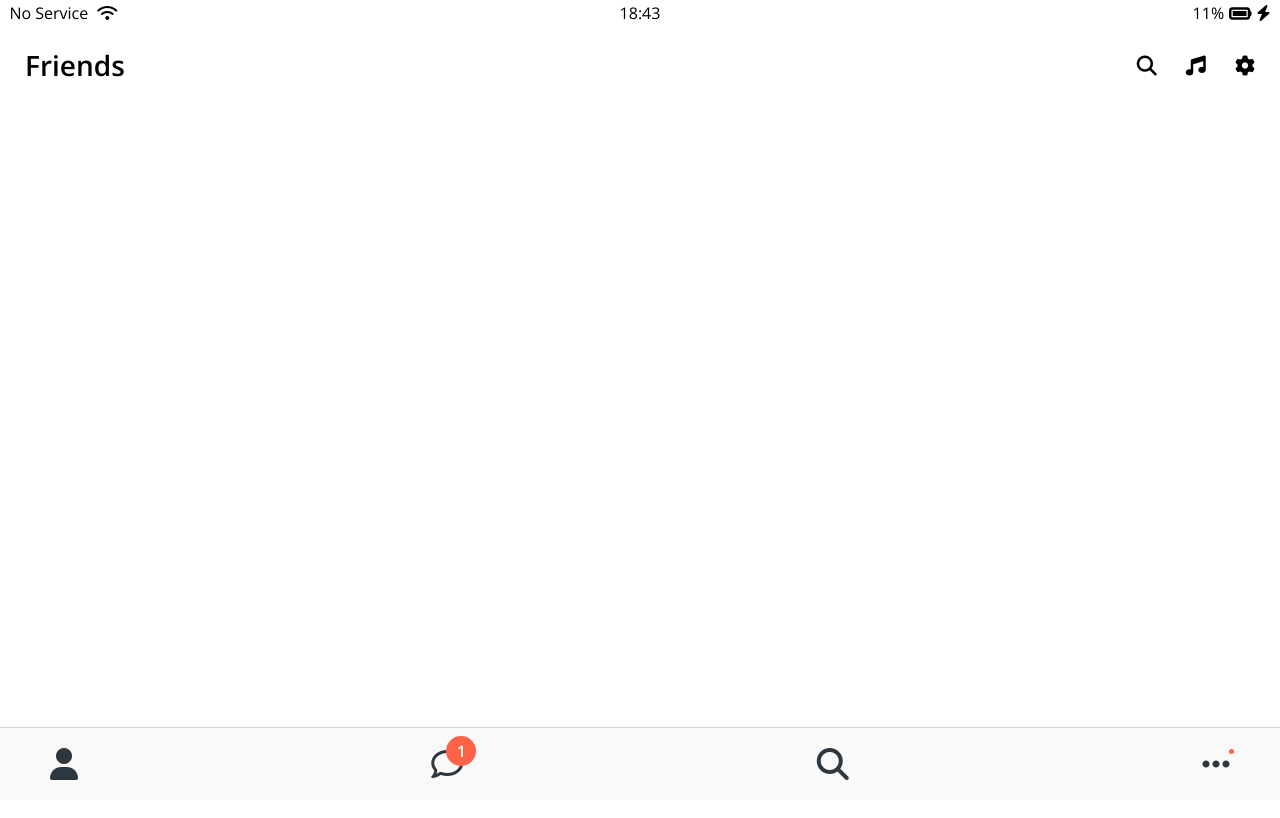
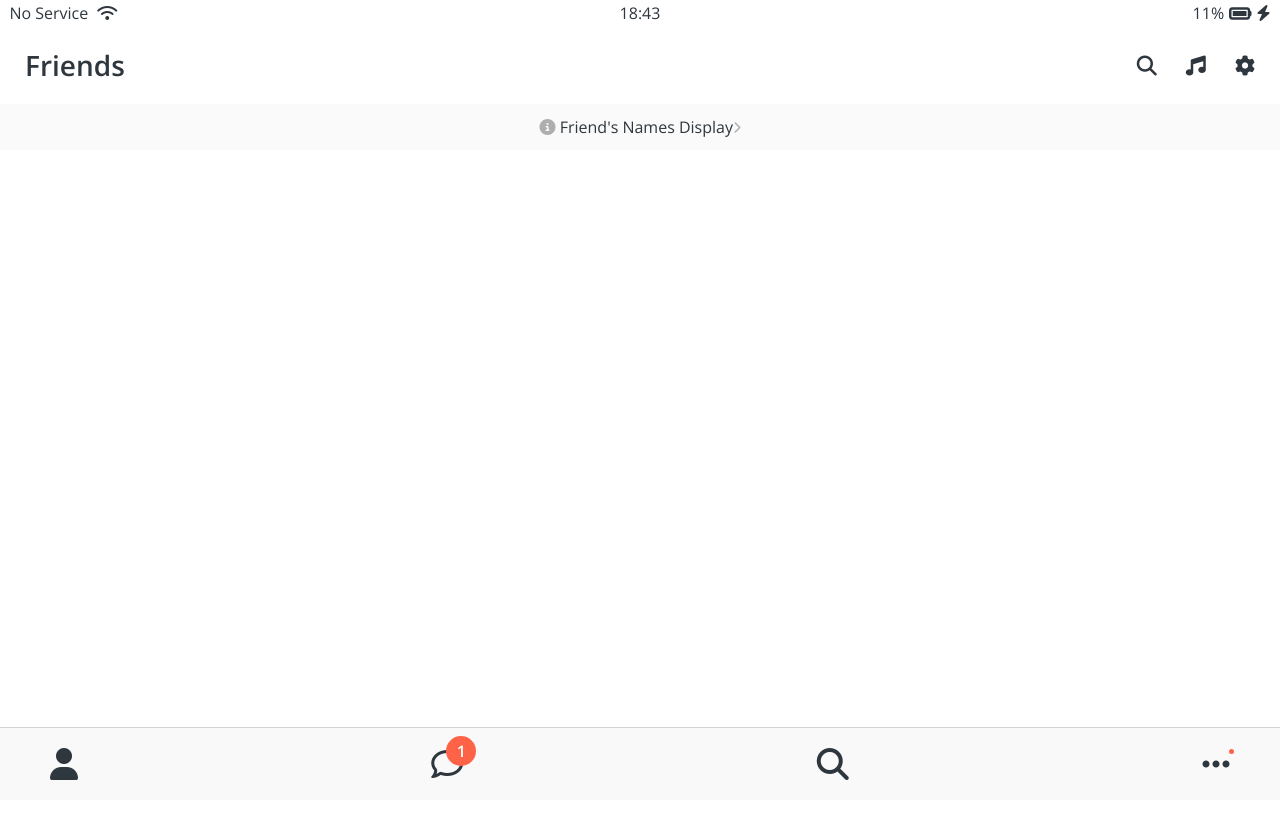
Before and after one commit to Namyunha/kokoa-clone-2022, a plain HTML site: page friends.html in a window 1280 px wide. Shown: the top 818 px of the page. Drawn offline with nearby package versions, Linux system fonts and the light colour scheme.

Commit message:
created friends

```diff
--- /dev/null
+++ b/css/screens/friends.css
@@ -0,0 +1,11 @@
+#friends-display-link {
+  text-align: center;
+  display: block;
+  background-color: #fafafa;
+  padding: 15px 0px;
+  font-size: 16px;
+}
+
+#friends-display-link i {
+  color: rgba(0, 0, 0, 0.3);
+}
--- a/css/style.css
+++ b/css/style.css
@@ -8,7 +8,8 @@
 @import "components/screen-header.css";
 /*Screens*/
 @import "screens/login.css";
+@import "screens/friends.css";
 body {
+  color: #2e363e;
   font-family: "Open Sans", sans-serif;
-  height: 1000vh;
 }
--- a/friends.html
+++ b/friends.html
@@ -31,6 +31,12 @@
         <span><i class="fa-solid fa-gear fa-lg"></i></span>
       </div>
     </header>
+
+    <a id="friends-display-link">
+      <i class="fa-solid fa-circle-info"></i> Friend's Names Display<i
+        class="fa-solid fa-chevron-right fa-xs"
+      ></i>
+    </a>
 
     <nav class="nav">
       <ul class="nav__list">
```
